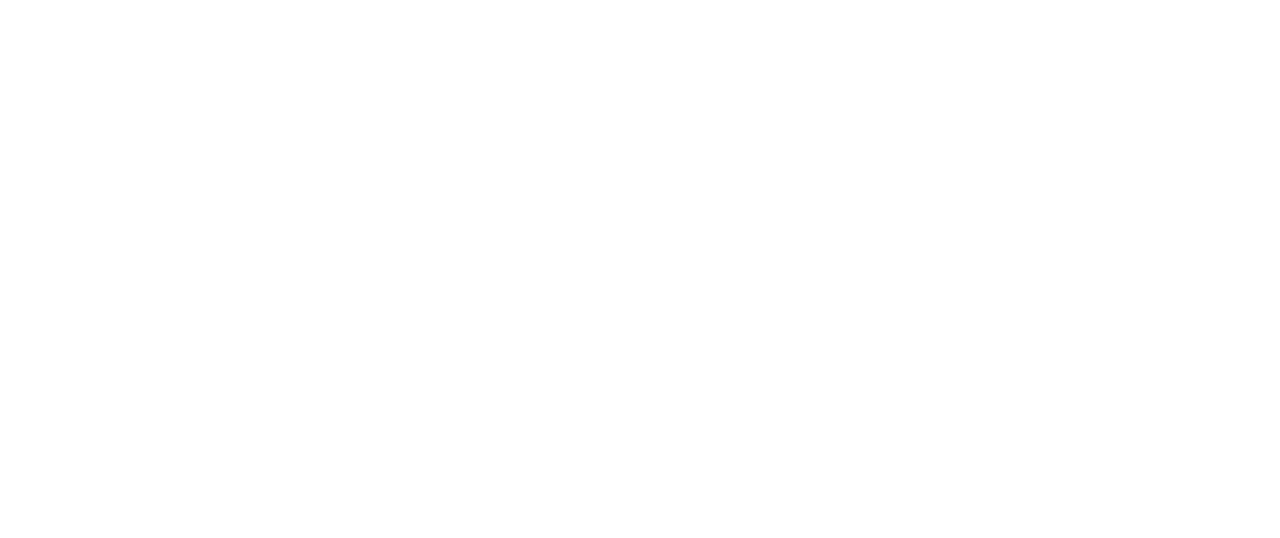
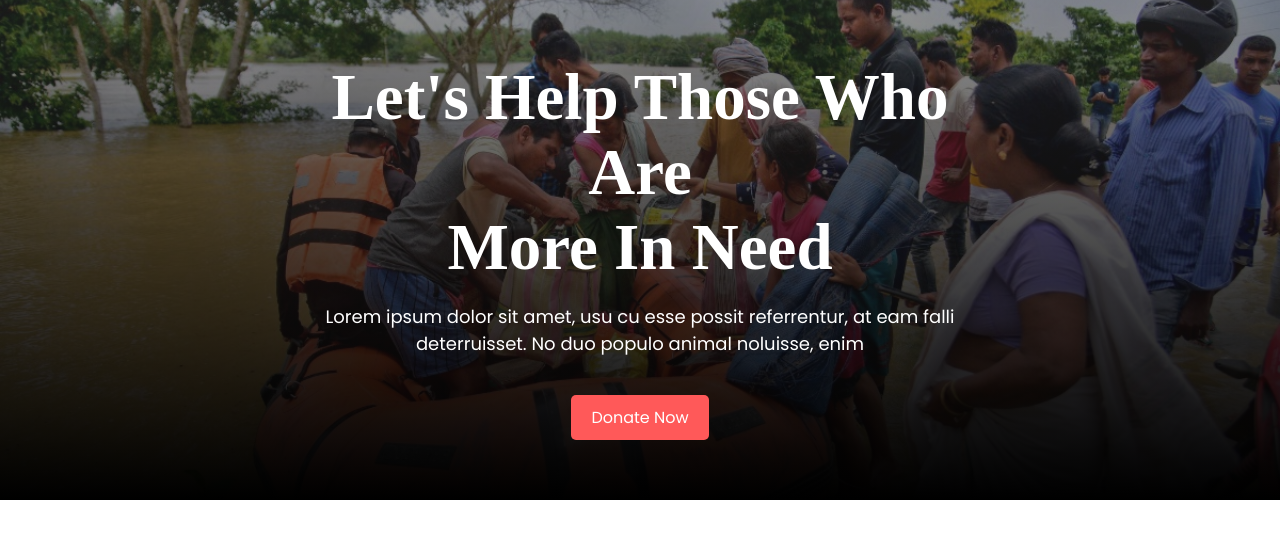
Before and after one commit to ehsan-info/donate-today, a plain HTML site: page index.html in a window 1280 px wide. Drawn offline with Linux system fonts and the light colour scheme; a web font is replaced by a local one.

Commit message:
top banner container commited

```diff
--- a/index.html
+++ b/index.html
@@ -5,11 +5,24 @@
     <meta charset="UTF-8">
     <meta http-equiv="X-UA-Compatible" content="IE=edge">
     <meta name="viewport" content="width=device-width, initial-scale=1.0">
+    <link rel="stylesheet" href="style.css">
+    <link rel="preconnect" href="https://fonts.googleapis.com">
+    <link rel="preconnect" href="https://fonts.gstatic.com" crossorigin>
+    <link rel="preconnect" href="https://fonts.googleapis.com">
+    <link rel="preconnect" href="https://fonts.gstatic.com" crossorigin>
+    <link href="https://fonts.googleapis.com/css2?family=Joan&family=Poppins&display=swap" rel="stylesheet">
     <title>Document</title>
 </head>
 
 <body>
-
+    <section class="top-area-container">
+        <div class="banner-background">
+            <h1>Let's Help Those Who Are <br /> More In Need</h1>
+            <p>Lorem ipsum dolor sit amet, usu cu esse possit referrentur, at eam falli deterruisset. No duo populo
+                animal noluisse, enim</p>
+            <a class="donate-button" href="#" target="_blank">Donate Now</a>
+        </div>
+    </section>
 </body>
 
 </html>
--- a/style.css
+++ b/style.css
@@ -0,0 +1,45 @@
+body {
+    margin: 0px;
+    font-family: 'Poppins', sans-serif;
+}
+
+.top-area-container {
+    background-image: linear-gradient(to bottom, rgba(48, 48, 48, 0.52), rgba(0, 0, 0, 1)), url(images/donation5.jpg);
+    min-height: 500px;
+    background-position: center;
+    background-repeat: no-repeat;
+    background-size: cover;
+    position: relative;
+}
+
+.banner-background {
+    position: absolute;
+    top: 50%;
+    left: 50%;
+    transform: translate(-50%, -50%);
+    text-align: center;
+}
+
+.banner-background h1 {
+    font-weight: bold;
+    font-size: 65px;
+    color: #ffffff;
+    margin: 0;
+    font-family: 'Joan', serif;
+}
+
+.banner-background p {
+    font-size: 18px;
+    font-family: 'Poppins', sans-serif;
+    color: #ffffff;
+}
+
+a.donate-button {
+    text-decoration: none;
+    color: #ffffff;
+    padding: 10px 20px;
+    background-color: #FF5959;
+    border-radius: 5px;
+    margin-top: 20px;
+    display: inline-block;
+}
```
